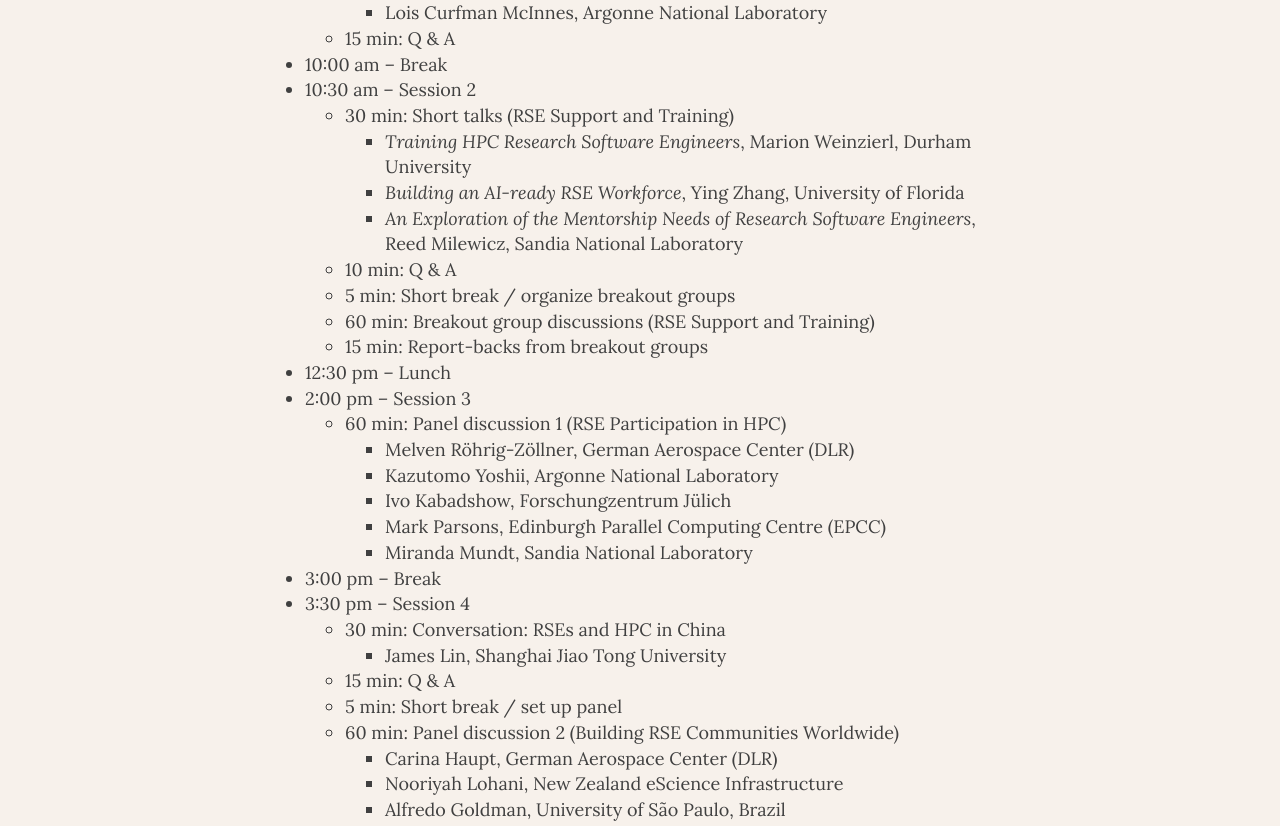
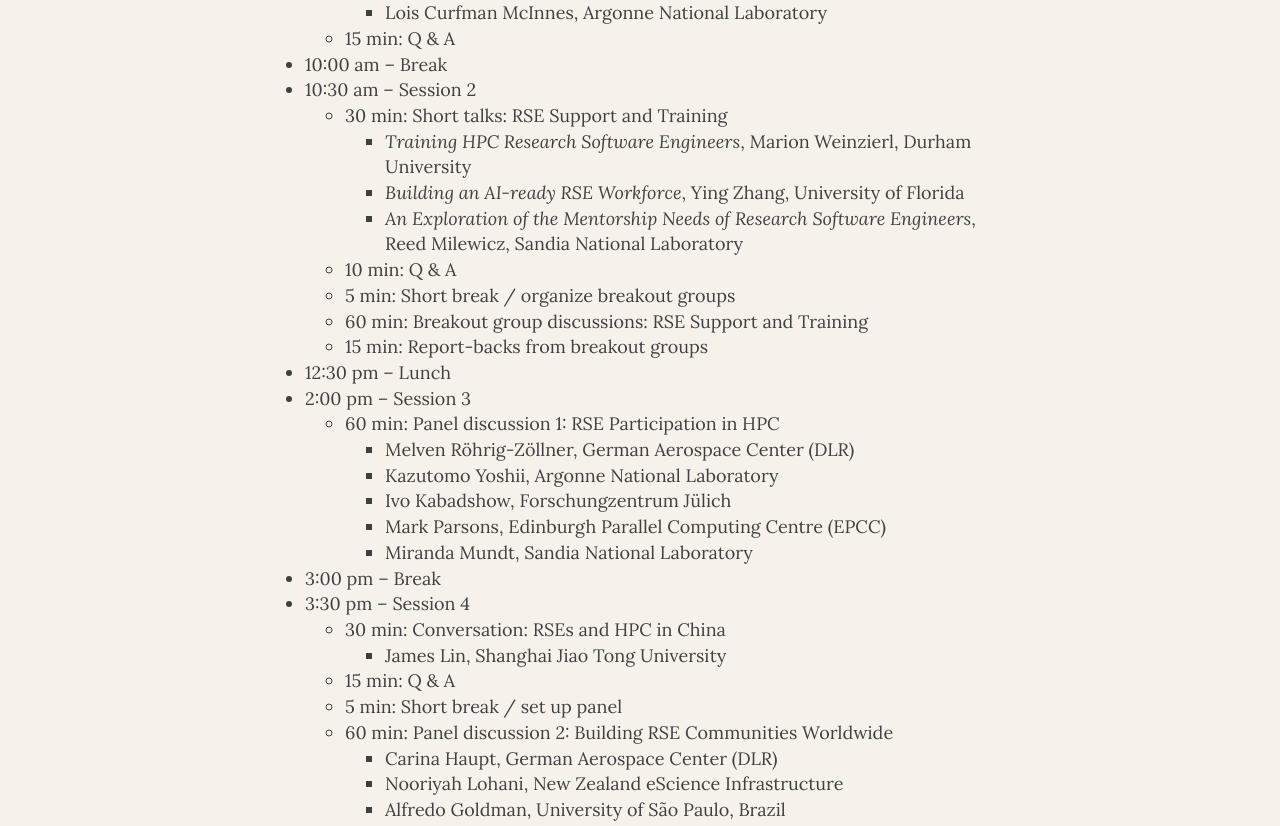
Before and after one commit to USRSE/rse-hpc-2021, a Jekyll site: the page built from pages/agenda.md, in a window 1280 px wide and 1400 px high. Shown: the part 378-1204 px from the top of the window. Built offline with Jekyll 4.4.1, drawn with Linux system fonts in a browser that asks for light colours; nearby versions of some CDN libraries.

```diff
--- a/pages/agenda.md
+++ b/pages/agenda.md
@@ -17,17 +17,17 @@ Monday, November 15, 2021
     - 15 min: Q & A
 - 10:00 am – Break
 - 10:30 am – Session 2
-    - 30 min: Short talks (RSE Support and Training)
+    - 30 min: Short talks: RSE Support and Training
         - _Training HPC Research Software Engineers_, Marion Weinzierl, Durham University
         - _Building an AI-ready RSE Workforce_, Ying Zhang, University of Florida
         - _An Exploration of the Mentorship Needs of Research Software Engineers_, Reed Milewicz, Sandia National Laboratory
     - 10 min: Q & A
     - 5 min: Short break / organize breakout groups
-    - 60 min: Breakout group discussions (RSE Support and Training)
+    - 60 min: Breakout group discussions: RSE Support and Training
     - 15 min: Report-backs from breakout groups
 - 12:30 pm – Lunch
 - 2:00 pm – Session 3
-    - 60 min: Panel discussion 1 (RSE Participation in HPC)
+    - 60 min: Panel discussion 1: RSE Participation in HPC
         - Melven Röhrig-Zöllner, German Aerospace Center (DLR)
         - Kazutomo Yoshii, Argonne National Laboratory
         - Ivo Kabadshow, Forschungzentrum Jülich
@@ -39,7 +39,7 @@ Monday, November 15, 2021
         - James Lin, Shanghai Jiao Tong University
     - 15 min: Q & A
     - 5 min: Short break / set up panel
-    - 60 min: Panel discussion 2 (Building RSE Communities Worldwide)
+    - 60 min: Panel discussion 2: Building RSE Communities Worldwide
         - Carina Haupt, German Aerospace Center (DLR)
         - Nooriyah Lohani, New Zealand eScience Infrastructure
         - Alfredo Goldman, University of São Paulo, Brazil
```
